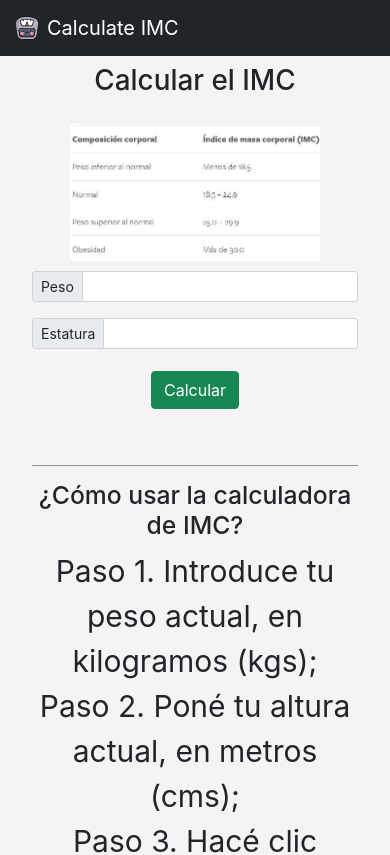
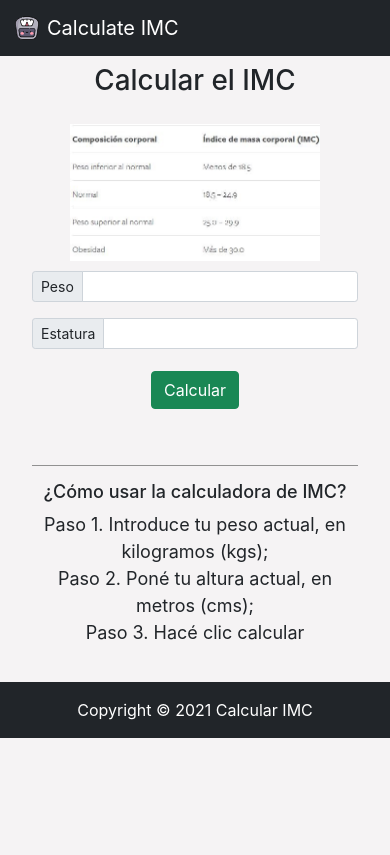
Before and after one commit to Alane-Tc/Calcular-IMC, a React (Create React App) app: page /calculadoras in a window 390 px wide. Shown: the top 855 px of the page. Built offline with nearby package versions, Linux system fonts and the light colour scheme.

Commit message:
modified files

```diff
--- a/src/components/styles/calculadora.css
+++ b/src/components/styles/calculadora.css
@@ -28,6 +28,13 @@
     border-bottom: 1px solid #919191;
   }
 
+  #span-results{
+    font-size: 25px;
+}
+
+.intrucciones{
+    font-size: 25px;
+}
  /*Responsive image*/
  @media (max-width: 575.98px) {
     /*body{background: red;}*/
@@ -46,6 +53,10 @@
     #span-results{
         font-size: 20px;
     }
+
+    .intrucciones{
+        font-size: 18px;
+    }
  }
 
 @media (min-width: 576px) and (max-width: 767.98px) {
@@ -59,6 +70,11 @@
       margin-top: 20px;
       margin-bottom: 20px;
   }
+
+  .intrucciones{
+    font-size: 18px;
+    }
+
 }
 
  @media (min-width: 768px) and (max-width: 991.98px) {
--- a/src/pages/calculadora.js
+++ b/src/pages/calculadora.js
@@ -46,8 +46,8 @@ export default function Calculadora() {
                     <div className="page-header"></div>
                     <div className="row align-items-end">
                         <div className="col">
-                            <h2>¿Cómo usar la calculadora de IMC?</h2>
-                            <p>
+                            <h2 className="intrucciones">¿Cómo usar la calculadora de IMC?</h2>
+                            <p className="intrucciones">
                                 Paso 1. Introduce tu peso actual, en kilogramos (kgs); <br />
                                 Paso 2. Poné tu altura actual, en metros (cms); <br />
                                 Paso 3. Hacé clic calcular
```
